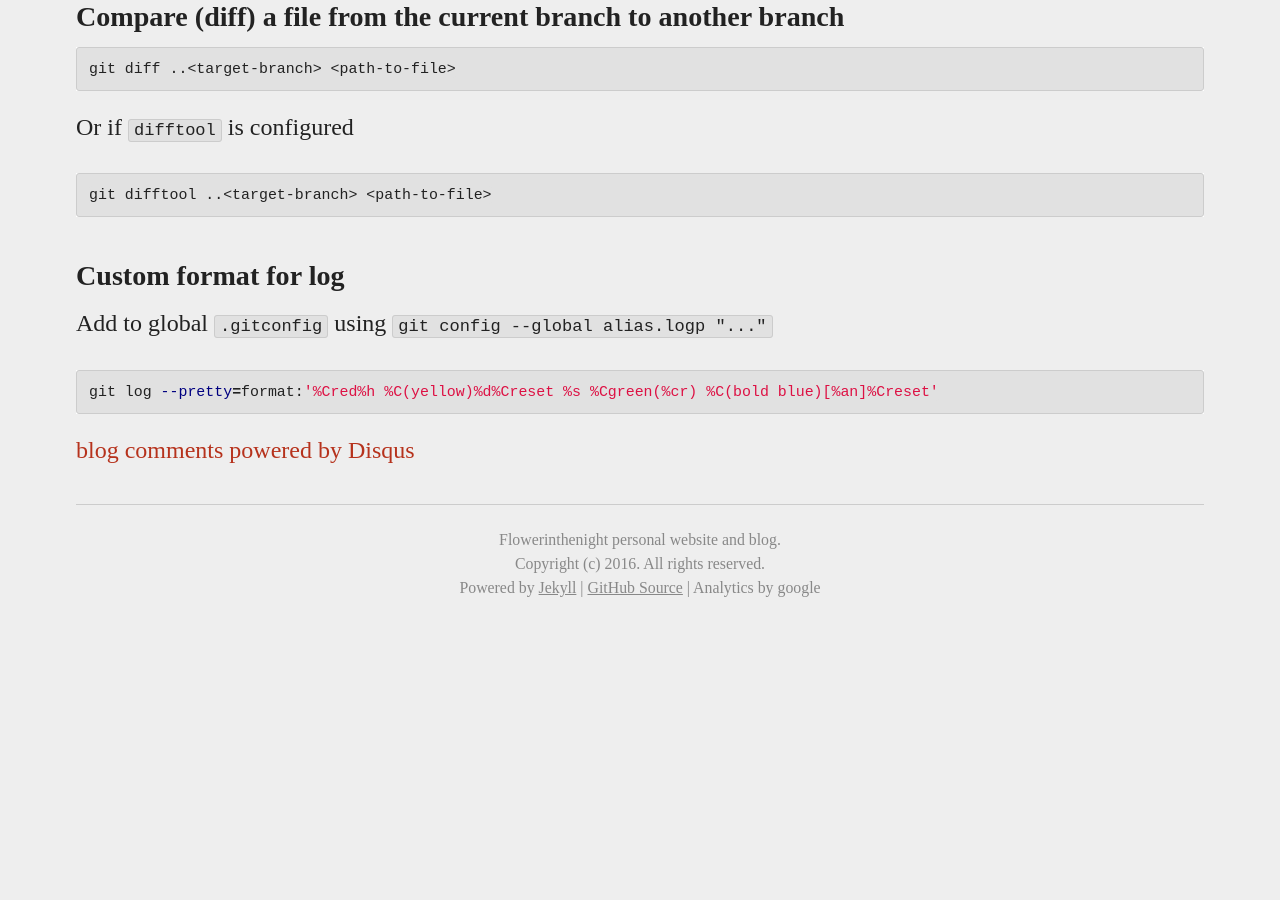
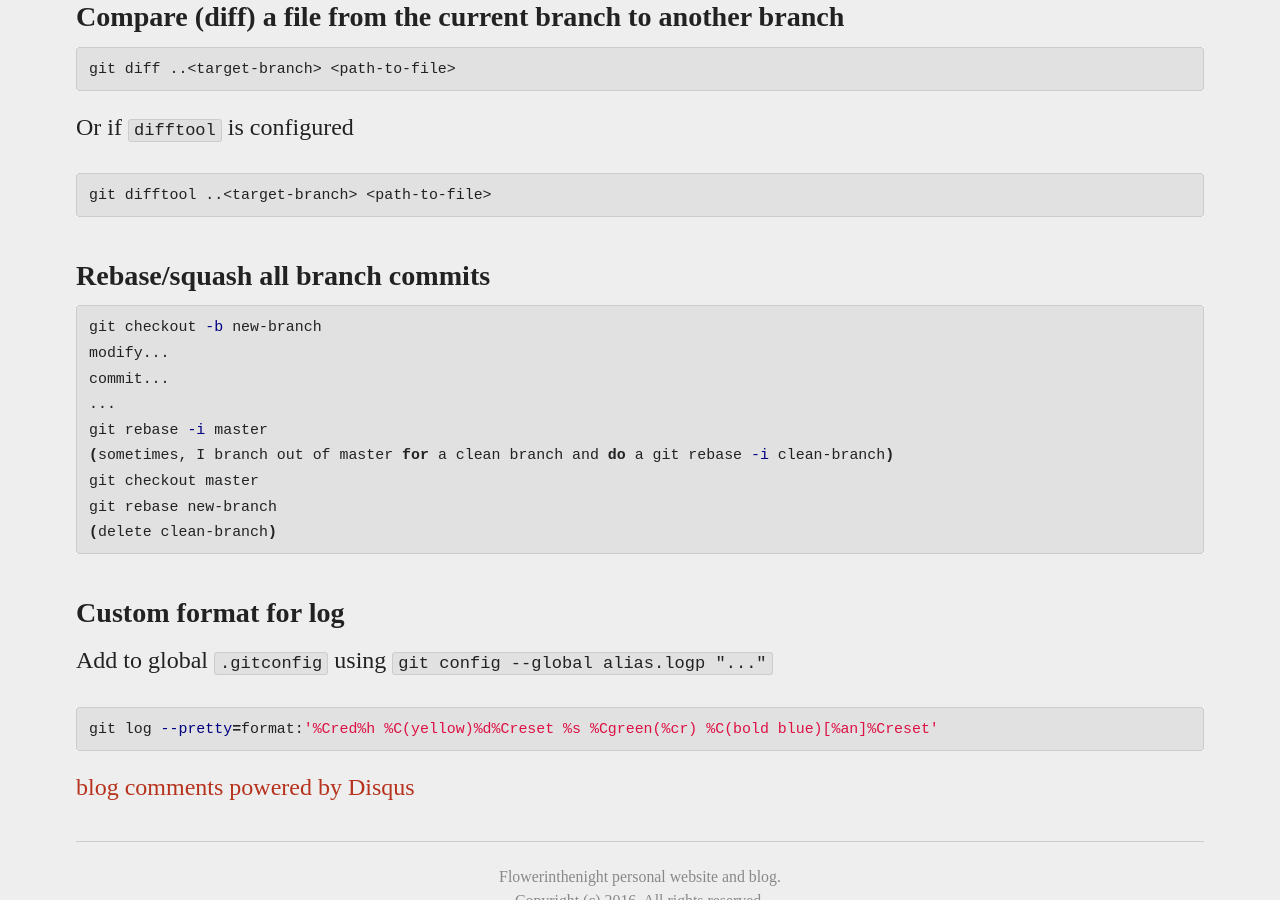
Before and after one commit to flowerinthenight/flowerinthenight.github.io, a Jekyll site: the page built from _posts/2016-08-18-git-commands-notes.md, in a window 1280 px wide and 900 px high, scrolled down 1852 px. Built offline with Jekyll 4.4.1, drawn with Linux system fonts in a browser that asks for light colours; some web fonts are replaced; comment, search, counter and statistics services are not loaded; before the commit the page ends 2476 px from its top, so only the background shows below that.

Commit message:
Add new git notes.

```diff
--- a/_posts/2016-08-18-git-commands-notes.md
+++ b/_posts/2016-08-18-git-commands-notes.md
@@ -86,6 +86,20 @@ Or if `difftool` is configured
 git difftool ..<target-branch> <path-to-file>
 {% endhighlight %}
 
+### Rebase/squash all branch commits
+
+{% highlight shell %}
+git checkout -b new-branch
+modify...
+commit...
+...
+git rebase -i master
+(sometimes, I branch out of master for a clean branch and do a git rebase -i clean-branch)
+git checkout master
+git rebase new-branch
+(delete clean-branch)
+{% endhighlight %}
+
 ### Custom format for log
 
 Add to global `.gitconfig` using `git config --global alias.logp "..."`
```
